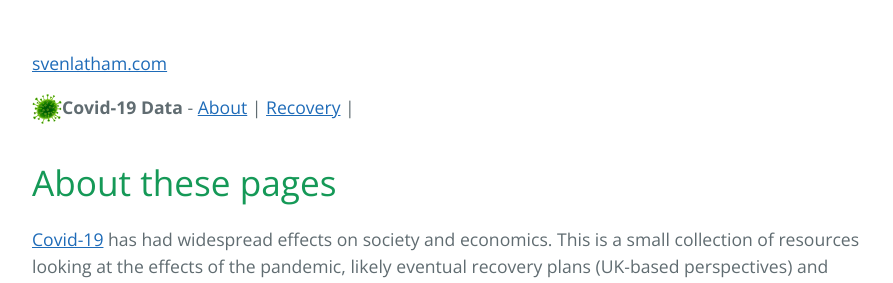
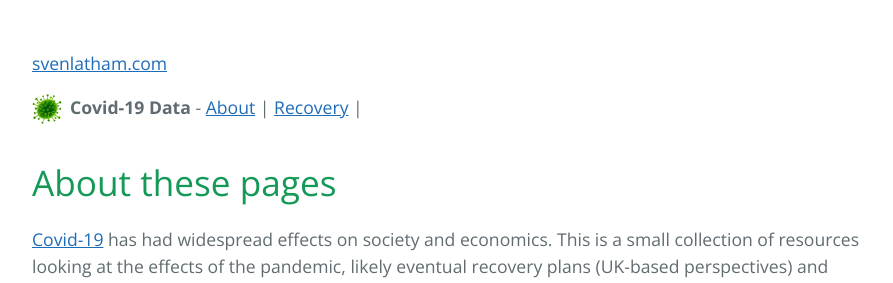
Before and after one commit to svenlatham/svenlatham-website, a Jekyll site: the page built from covid19/index.html, in a window 1280 px wide. Shown: the top 283 px of the page, without its empty margins (192-1085 px from the left). Built offline with Jekyll 4.4.1, drawn with Linux system fonts in a browser that asks for light colours.

Commit message:
Added small break to microbe icon

```diff
--- a/_includes/covid-menu.html
+++ b/_includes/covid-menu.html
@@ -6,7 +6,7 @@
 <p><a href="/">svenlatham.com</a></p>
 
 <nav>
-    <img src="/f/apple-microbe.png" style="width: 30px; vertical-align: middle"><strong>Covid-19 Data</strong> -
+    <img src="/f/apple-microbe.png" style="width: 30px; vertical-align: middle; margin-right: 8px;"><strong>Covid-19 Data</strong> -
     <a href=".">About</a> |
     <a href="recovery">Recovery</a> |
     <!--<a href="stats">Stats</a>-->
```
